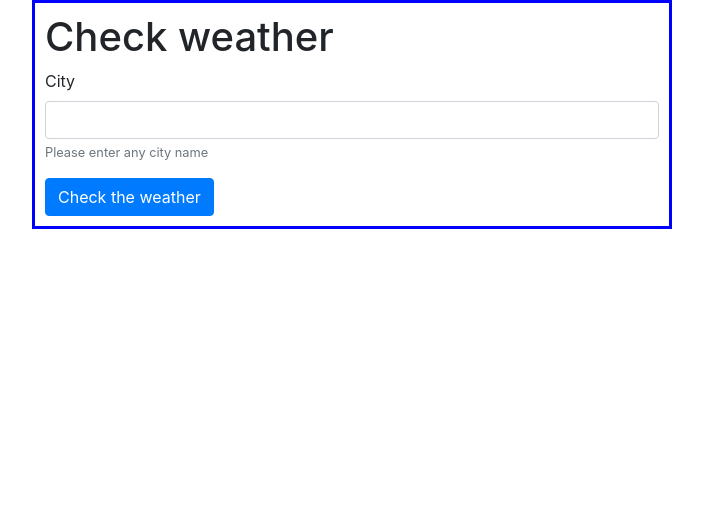
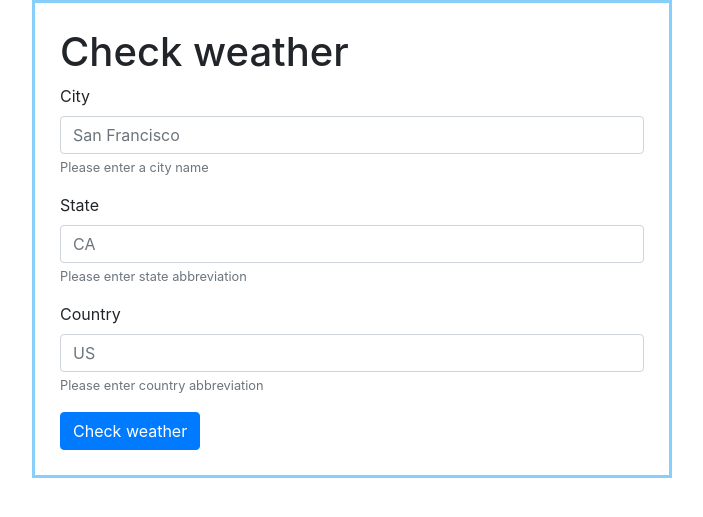
Before and after one commit to kammybdeng/weather_flask_webapp, a Flask app: page / in a window 1280 px wide. Shown: the top 517 px of the page, without its empty margins (288-991 px from the left). Run offline with Flask 2, Linux system fonts and the light colour scheme.

Commit message:
added error page, added state and country input option, cleaned up code

```diff
--- a/app.py
+++ b/app.py
@@ -1,11 +1,10 @@
 from decouple import config
 import requests
-from helper import kelvin_to_celsius
+from helper import kelvin_to_celsius, kelvin_to_fahrenheit
 from flask import Flask, render_template, request
 
 app = Flask(__name__)
 API_KEY = config('API_KEY')
-print('load and this --- ', config('FLASK_DEBUG'))
 app.config['FLASK_DEBUG'] = config('FLASK_DEBUG')
 
 @app.route('/')
@@ -14,30 +13,34 @@ def index():
 
 @app.route('/check_weather', methods=['GET'])
 def check_weather():
+	default_state = 'CA'
+	default_country = 'US'
 	city = request.args.get('cityname')
-	url = 'http://api.openweathermap.org/data/2.5/weather?q={}&appid={}'.format(city, API_KEY)
+	state= request.args.get('statename')
+	country = request.args.get('countryname')
+	#print('print this', type(state), type(country))
+	if state == '' and country.lower()=='us':
+		state = default_state
+	if country == '':
+		country = default_country
+	url = 'http://api.openweathermap.org/data/2.5/weather?q={},{},{}&appid={}'.format(city, state, country, API_KEY)
 	response = requests.get(url).json()
-	#print(url)
-	# response = {"base": "stations", "clouds": {"all": 75}, "cod": 200, "coord": {"lat": 40.71, "lon": -74.01}, "dt": 1607137692,
-	# 	 "id": 5128581, "main": {"feels_like": 276, "humidity": 93, "pressure": 1016, "temp": 280.15, "temp_max": 280.93,
-	# 							 "temp_min": 279.26}, "name": "New York",
-	# 	 "sys": {"country": "US", "id": 4610, "sunrise": 1607083462, "sunset": 1607117337, "type": 1}, "timezone": -18000,
-	# 	 "visibility": 10000, "weather": [{"description": "broken clouds", "icon": "04n", "id": 803, "main": "Clouds"}],
-	# 	 "wind": {"deg": 220, "speed": 4.6}}
-	#city = 'New York'
 	if response.get('cod') != 200:
 		message = response.get('message', '')
-		return f'Error getting temperature for {city.title()}. Error message = {message}'
+		error_message = {'city': city.title(),
+						 'message': message}
+		return render_template('error.html', error_message=error_message)
 	else:
 		weather = {
-		'city' : city.title(),
-		'temperature': kelvin_to_celsius(response['main']['feels_like']),
+		'city' : response['name'].title(),
+		'state': state.upper(),
+		'country': response['sys']['country'].upper(),
+		'celsius': kelvin_to_celsius(response['main']['feels_like']),
+		'fahrenheit': kelvin_to_fahrenheit(response['main']['feels_like']),
 		'description': response['weather'][0]['description']
 		}
 
 	return render_template('weather.html', weather=weather)
 
 if __name__ == '__main__':
-    # debug=True gives us error messages in the browser and also "reloads" our
-    # web app if we change the code.
     app.run()
--- a/helper.py
+++ b/helper.py
@@ -1,2 +1,5 @@
 def kelvin_to_celsius(K):
 	return int(K-273.15)
+
+def kelvin_to_fahrenheit(K):
+	return int(K*(9/5)-459.67)
--- a/static/style.css
+++ b/static/style.css
@@ -1,6 +1,6 @@
 .center {
   margin: auto;
   width: 50%;
-  border: 3px solid blue;
-  padding: 10px;
+  border: 3px solid lightskyblue;
+  padding: 25px;
 }
--- a/templates/index.html
+++ b/templates/index.html
@@ -19,10 +19,20 @@
           <form action="/check_weather">
               <div class="form-group">
                 <label htmlFor="formId1">City</label>
-                <input type="text" class="form-control" name="cityname" id="formId1">
-                <small id="emailHelp" class="form-text text-muted">Please enter any city name</small>
+                  <input type="text" class="form-control" name="cityname" id="formId1" placeholder="San Francisco">
+                  <small class="form-text text-muted">Please enter a city name</small>
               </div>
-              <button type="submit" class="btn btn-primary">Check the weather</button>
+              <div class="form-group">
+                <label htmlFor="formId1">State</label>
+                  <input type="text" class="form-control" name="statename" id="formId1" placeholder="CA">
+                  <small class="form-text text-muted">Please enter state abbreviation</small>
+              </div>
+              <div class="form-group">
+                <label htmlFor="formId1">Country</label>
+                  <input type="text" class="form-control" name="countryname" id="formId1" placeholder="US">
+                  <small class="form-text text-muted">Please enter country abbreviation</small>
+              </div>
+              <button type="submit" class="btn btn-primary">Check weather</button>
           </form>
   </div>
     <!-- Optional JavaScript; choose one of the two! -->
--- a/templates/weather.html
+++ b/templates/weather.html
@@ -15,8 +15,9 @@
   </head>
   <body>
   <div class="center">
-    <h1>{{ weather.city }}</h1><br>
-    <p class="h4">{{ weather.temperature }} Celsius</p><br>
+    <h1>{{ weather.city }}</h1>
+    <p class="h6">{{ weather.state }}, {{ weather.country }}</p><br/>
+    <p class="h4">{{ weather.celsius }} Celsius | {{ weather.fahrenheit }} Fahrenheit</p>
     <p>Description: {{ weather.description }}</p>
     <!-- Optional JavaScript; choose one of the two! -->
 
```
Also changed, not shown: templates/error.html (added, +24 -0 lines).
